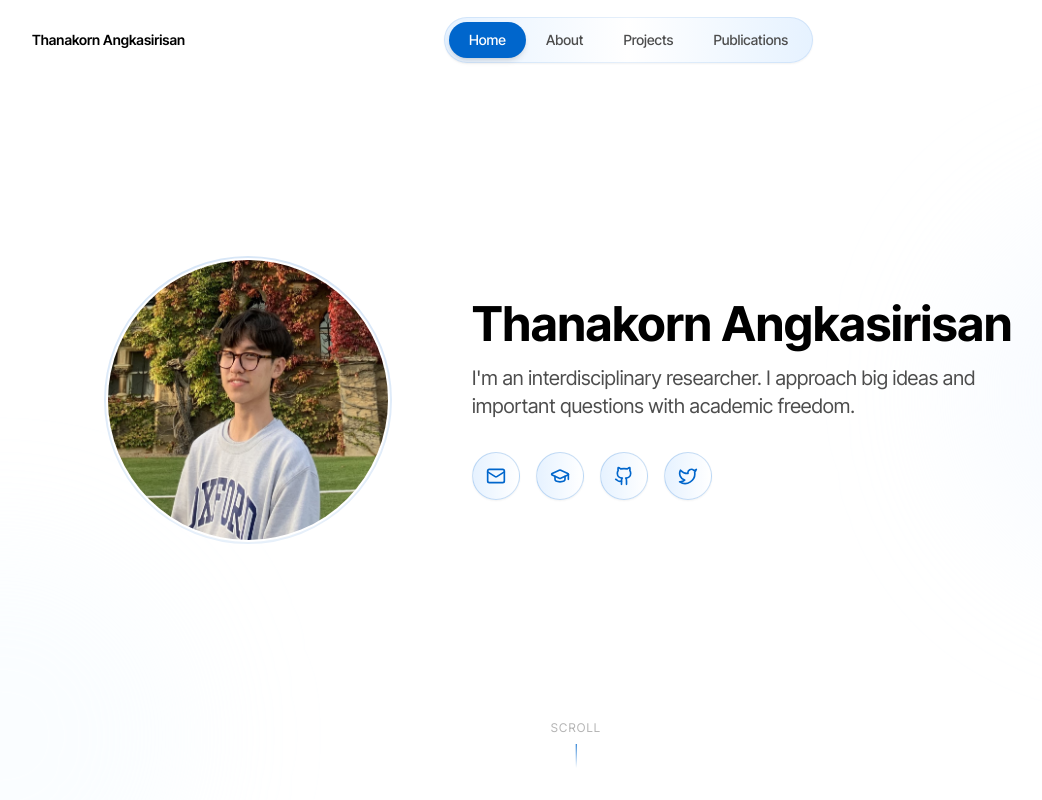
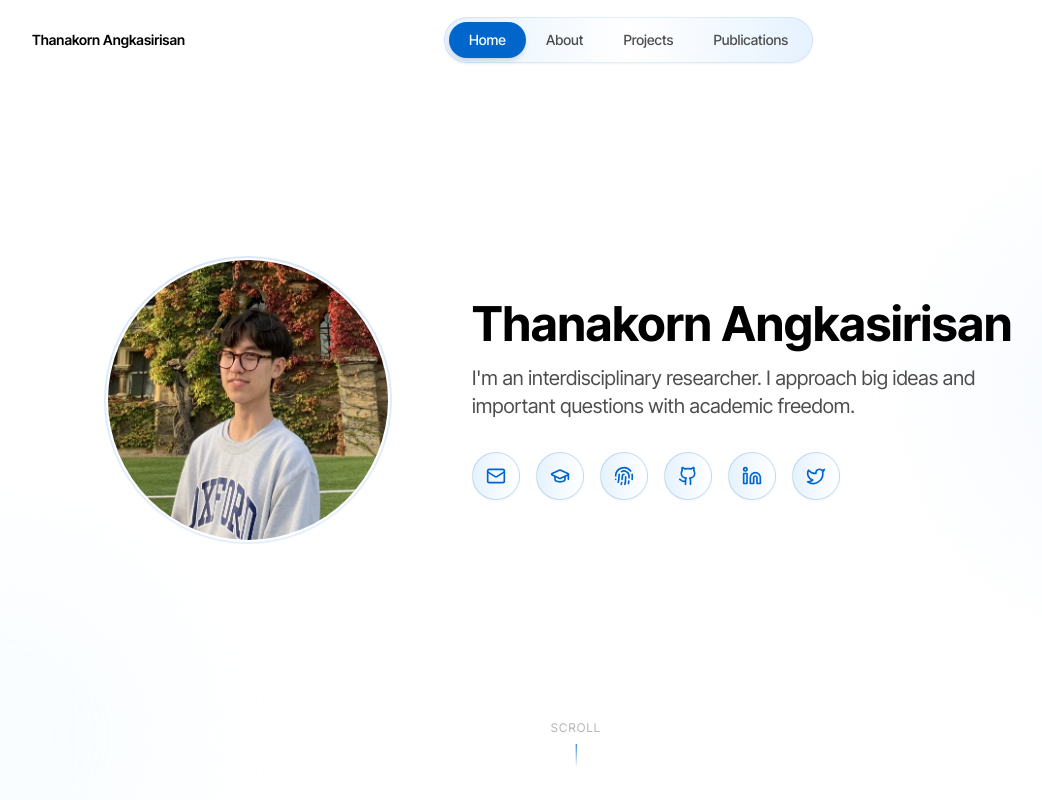
Before and after one commit to kimthangk/kimthangk.github.io, a React (Vite) app: page / in a window 1280 px wide. Shown: the top 800 px of the page, without its empty margins (64-1106 px from the left). Built offline with nearby package versions, Linux system fonts and the light colour scheme.

Commit message:
Update Hero.tsx

```diff
--- a/src/sections/Hero.tsx
+++ b/src/sections/Hero.tsx
@@ -1,5 +1,5 @@
 import { useEffect, useRef, useState } from 'react'
-import { Mail, GraduationCap, Github, Twitter } from 'lucide-react'
+import { Mail, GraduationCap, Github, Linkedin, Twitter, Fingerprint } from 'lucide-react'
 
 import profilePic from '../../profile.jpg'
 
@@ -15,9 +15,19 @@ const contactLinks = [
     url: 'https://scholar.google.com/citations?user=ZgRwryYAAAAJ&hl=en',
   },
   {
+    name: 'ORCID',
+    icon: <Fingerprint className="w-5 h-5" />,
+    url: 'https://orcid.org/0000-0001-8554-8582',
+  },
+  {
     name: 'GitHub',
     icon: <Github className="w-5 h-5" />,
     url: 'https://github.com/kimthangk',
+  },
+  {
+    name: 'LinkedIn',
+    icon: <Linkedin className="w-5 h-5" />,
+    url: 'https://www.linkedin.com/in/thanakorn-angkasirisan/',
   },
   {
     name: 'X',
```
